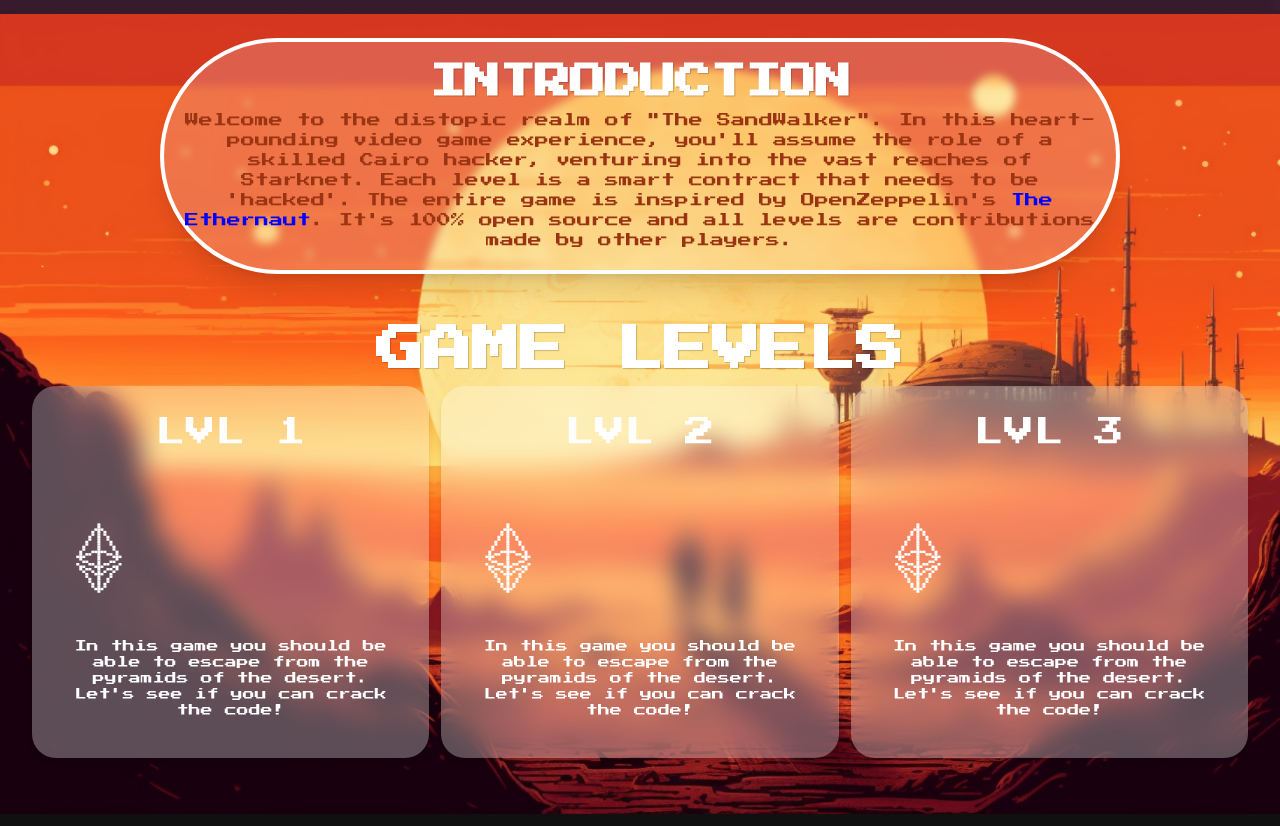
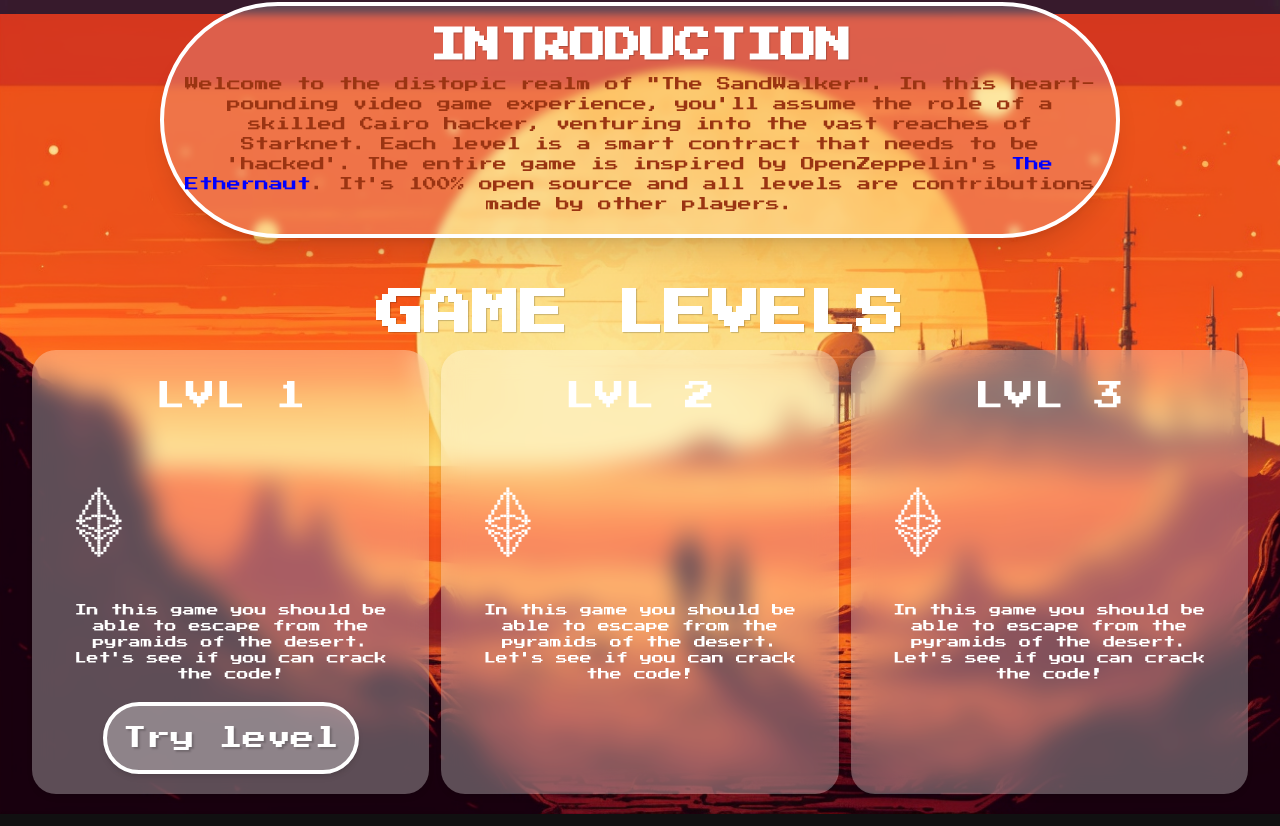
Before and after one commit to OpenTechne/TheSandWalker, a Next.js app in the folder client/: page / in a window 1280 px wide. Shown: the part 786-1612 px from the top of the page. Built offline with nearby package versions, Linux system fonts and the light colour scheme.

Commit message:
level1 page

```diff
--- a/client/src/app/layout.js
+++ b/client/src/app/layout.js
@@ -1,3 +1,8 @@
+const links = [{
+  label: 'Level 1',
+  route: '/level1'
+}]
+
 import './globals.css'
 import { Inter, Press_Start_2P } from 'next/font/google'
 
--- /dev/null
+++ b/client/src/app/level1/page.jsx
@@ -0,0 +1,9 @@
+"use client";
+import Image from "next/image";
+import Start from "@/components/Buttons/Start";
+
+export default function Level1Page() {
+  return (
+   <h1>Pagina de level 1</h1>
+  );
+}
--- /dev/null
+++ b/client/src/components/Buttons/TryLevel.jsx
@@ -0,0 +1,18 @@
+"use client";
+import Image from "next/image";
+
+export default function TryLevel(props) {
+  return (
+    <div className="flex w-full justify-center">
+      <button
+        className="transition ease-in-out delay-150 hover:scale-110 duration-300 rounded-full border-4 hover:bg-black border-white shadow-md bg-white/30 text-white [text-shadow:_2px_2px_2px_rgb(0_0_0_/_20%)] p-4 lg:text-2xl"
+        onClick={() => {
+          window.location.href = "/level1";
+        }}
+      >
+        Try level
+      </button>
+    </div>
+  );
+
+}
--- a/client/src/components/Sections/Levels.jsx
+++ b/client/src/components/Sections/Levels.jsx
@@ -1,6 +1,7 @@
 "use client";
 import Image from "next/image";
-import Start from "@/components/Buttons/Start";
+import Link from 'next/link'
+import TryLevel from "@/components/Buttons/TryLevel";
 
 export default function Levels() {
   return (
@@ -24,6 +25,7 @@
               <p className="text-3xl p-2">LVL 1</p>
               <Image src="/eth.svg" width={200} height={200} />
               <p className="text-xs p-5">In this game you should be able to escape from the pyramids of the desert. Let's see if you can crack the code!</p>
+              <TryLevel/>
             </li>
             <li className="rounded-3xl border-white bg-white/30 p-3 text-center text-white shadow-md backdrop-blur-md lg:p-5 lg:text-lg">
             <p className="text-3xl p-2">LVL 2</p>
```
